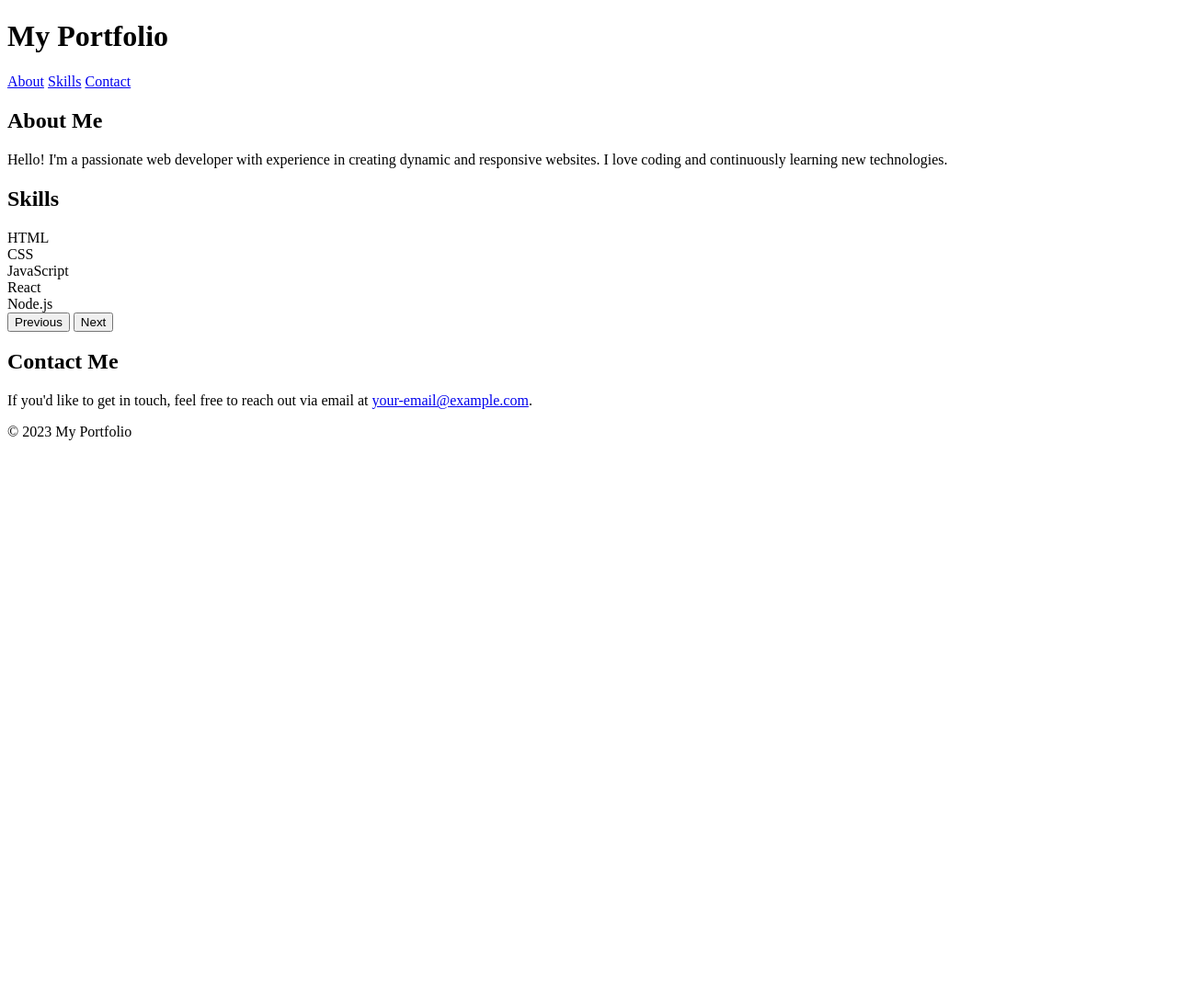
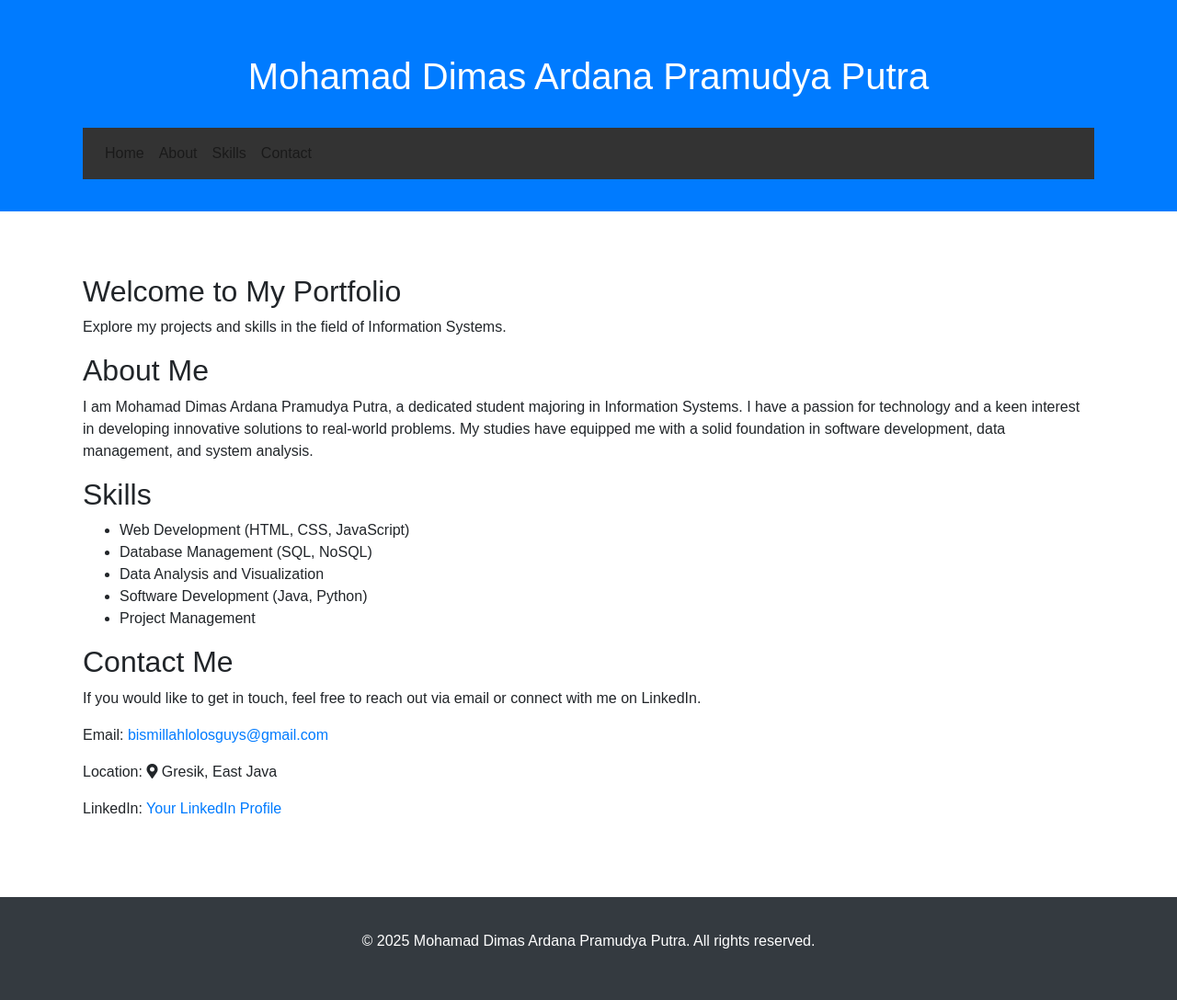
Before and after one commit to dimasardana123/dimas.github, a plain HTML site: page index.html in a window 1280 px wide. Shown: the whole page at 92% size. Before the commit the page ends 800 px from the top, so only its background shows below. Drawn offline with nearby package versions, Linux system fonts and the light colour scheme.

Commit message:
Update index.html

```diff
--- a/index.html
+++ b/index.html
@@ -1,82 +1,79 @@
 <!DOCTYPE html>
 <html lang="en">
 <head>
-    <meta charset="UTF-8">
-    <meta name="viewport" content="width=device-width, initial-scale=1.0">
-    <title>My Portfolio</title>
-    <link rel="stylesheet" href="styles.css"> <!-- Link to external CSS file -->
+    <meta charset="UTF-8" />
+    <meta name="viewport" content="width=device-width, initial-scale=1.0"/>
+    <meta name="description" content="Portfolio of Mohamad Dimas Ardana Pramudya Putra, showcasing skills and projects." />
+    <meta name="keywords" content="portfolio, web development, skills, contact, information systems" />
+    <title>Mohamad Dimas Ardana Pramudya Putra's Portfolio</title>
+    <link rel="stylesheet" href="https://stackpath.bootstrapcdn.com/bootstrap/4.5.2/css/bootstrap.min.css" />
+    <link rel="stylesheet" href="https://cdnjs.cloudflare.com/ajax/libs/font-awesome/5.15.4/css/all.min.css" />
+    <link rel="stylesheet" href="css/style.css" />
+    <style>
+        /* Sticky Navbar */
+        .navbar {
+            position: sticky;
+            top: 0;
+            z-index: 1000; /* Ensure it stays above other content */
+        }
+    </style>
 </head>
 <body>
+    <header class="bg-primary text-white">
+        <div class="container">
+            <h1 class="py-4">Mohamad Dimas Ardana Pramudya Putra</h1>
+            <nav class="navbar navbar-expand-lg navbar-light">
+                <button class="navbar-toggler" type="button" data-toggle="collapse" data-target="#navbarNav" aria-controls="navbarNav" aria-expanded="false" aria-label="Toggle navigation">
+                    <span class="navbar-toggler-icon"></span>
+                </button>
+                <div class="collapse navbar-collapse" id="navbarNav">
+                    <ul class="navbar-nav">
+                        <li class="nav-item"><a class="nav-link" href="#home">Home</a></li>
+                        <li class="nav-item"><a class="nav-link" href="#about">About</a></li>
+                        <li class="nav-item"><a class="nav-link" href="#skills">Skills</a></li>
+                        <li class="nav-item"><a class="nav-link" href="#contact">Contact</a></li>
+                    </ul>
+                </div>
+            </nav>
+        </div>
+    </header>
 
-<header>
-    <h1>My Portfolio</h1>
-</header>
+    <main class="container my-5">
+        <div id="home" class="section">
+            <h2>Welcome to My Portfolio</h2>
+            <p>Explore my projects and skills in the field of Information Systems.</p>
+        </div>
 
-<nav>
-    <a href="#about">About</a>
-    <a href="#skills">Skills</a>
-    <a href="#contact">Contact</a>
-</nav>
+        <div id="about" class="section">
+            <h2>About Me</h2>
+            <p>I am Mohamad Dimas Ardana Pramudya Putra, a dedicated student majoring in Information Systems. I have a passion for technology and a keen interest in developing innovative solutions to real-world problems. My studies have equipped me with a solid foundation in software development, data management, and system analysis.</p>
+        </div>
 
-<div class="container">
-    <section id="about">
-        <h2>About Me</h2>
-        <p>Hello! I'm a passionate web developer with experience in creating dynamic and responsive websites. I love coding and continuously learning new technologies.</p>
-    </section>
+        <div id="skills" class="section">
+            <h2>Skills</h2>
+            <ul>
+                <li>Web Development (HTML, CSS, JavaScript)</li>
+                <li>Database Management (SQL, NoSQL)</li>
+                <li>Data Analysis and Visualization</li>
+                <li>Software Development (Java, Python)</li>
+                <li>Project Management</li>
+            </ul>
+        </div>
 
-    <section id="skills">
-        <h2>Skills</h2>
-        <div class="skills">
-            <div class="skill">HTML</div>
-            <div class="skill">CSS</div>
-            <div class="skill">JavaScript</div>
-            <div class="skill">React</div>
-            <div class="skill">Node.js</div>
-            <div class="skill">Python</div>
-            <div class="skill">Java</div>
-            <div class="skill">C++</div>
-            <div class="skill">PHP</div>
-            <div class="skill">Ruby</div>
-            <div class="skill">SQL</div>
+        <div id="contact" class="section">
+            <h2>Contact Me</h2>
+            <p>If you would like to get in touch, feel free to reach out via email or connect with me on LinkedIn.</p>
+            <p>Email: <a href="mailto:bismillahlolosguys@gmail.com">bismillahlolosguys@gmail.com</a></p>
+            <p>Location: <i class="fas fa-map-marker-alt"></i> Gresik, East Java</p>
+            <p>LinkedIn: <a href="https://www.linkedin.com/in/your-profile" target="_blank">Your LinkedIn Profile</a></p>
         </div>
-        <div class="pagination">
-            <button class="prev" onclick="changePage(-1)">Previous</button>
-            <button class="next" onclick="changePage(1)">Next</button>
+    </main>
+
+    <footer class="bg-dark text-white text-center py-3">
+        <div class="container">
+            <p>&copy; 2025 Mohamad Dimas Ardana Pramudya Putra. All rights reserved.</p>
         </div>
-    </section>
+    </footer>
 
-    <section id="contact">
-        <h2>Contact Me</h2>
-        <p>If you'd like to get in touch, feel free to reach out via email at <a href="mailto:your-email@example.com">your-email@example.com</a>.</p>
-    </section>
-</div>
-
-<footer>
-    <p>&copy; 2023 My Portfolio</p>
-</footer>
-
-<script>
-    let currentPage = 1;
-    const skillsPerPage = 5;
-    const skills = document.querySelectorAll('.skill');
-    const totalPages = Math.ceil(skills.length / skillsPerPage);
-
-    function showPage(page) {
-        skills.forEach((skill, index) => {
-            skill.style.display = (index >= (page - 1) * skillsPerPage && index < page * skillsPerPage) ? 'block' : 'none';
-        });
-    }
-
-    function changePage(direction) {
-        currentPage += direction;
-        if (currentPage < 1) currentPage = 1;
-        if (currentPage > totalPages) currentPage = totalPages;
-        showPage(currentPage);
-    }
-
-    // Initial display
-    showPage(currentPage);
-</script>
-
-</body>
-</html>
+    <script src="https://code.jquery.com/jquery-3.5.1.slim.min.js"></script>
+    <script src="https
```
